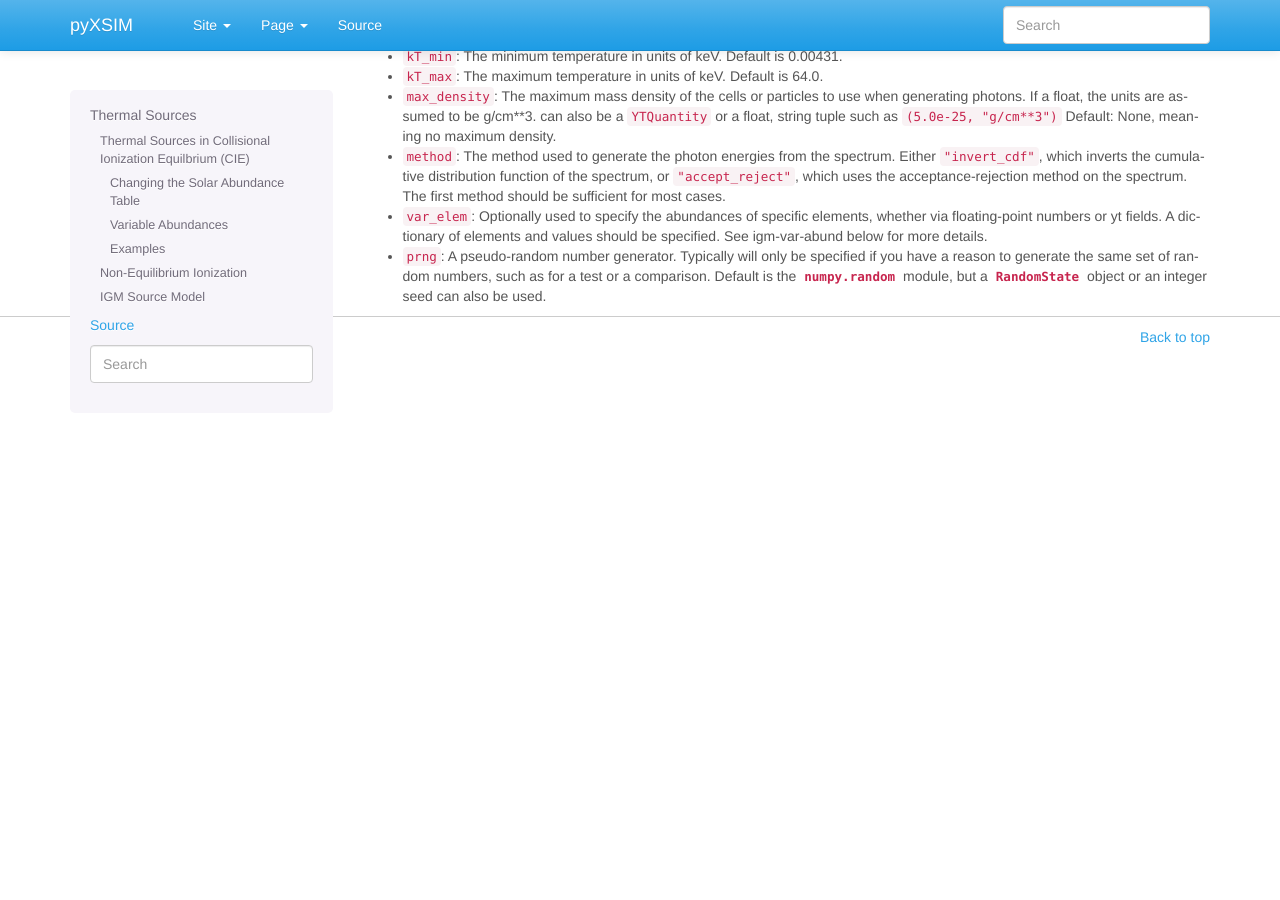
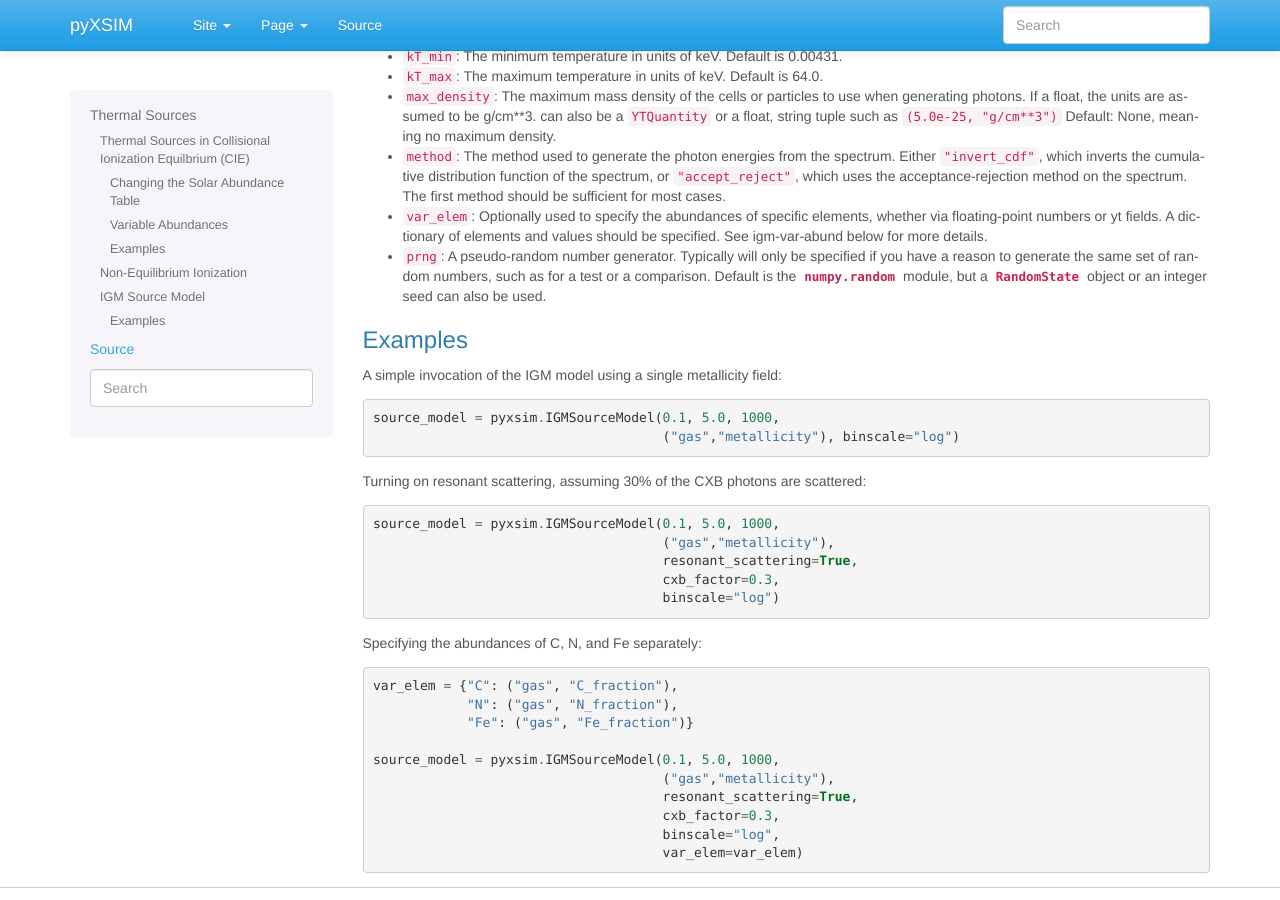
Before and after one commit to jzuhone/pyxsim, a Sphinx documentation site: the page built from doc/source/thermal_sources.rst, in a window 1280 px wide and 900 px high, scrolled down 5269 px. Built offline with Sphinx 7.4.7, drawn with Linux system fonts in a browser that asks for light colours; pages that are not in the unit, such as notebooks, are missing from menus; the version number could not be read and is left out; before the commit the page ends 5646 px from its top, so only the background shows below that.

Commit message:
Doc reworking

```diff
--- a/doc/source/light_cone.rst
+++ b/doc/source/photon_lists/light_cone.rst
@@ -15,8 +15,8 @@ see `this documentation <https://yt-astro-analysis.readthedocs.io/en/latest/ligh
 
     This functionality requires installing the
     `yt_astro_analysis package <https://yt-astro-analysis.readthedocs.io/>`_,
-    and it should be installed from source. To do this, checkout the
-    `installation documentation <https://yt-astro-analysis.readthedocs.io/en/latest/Installation.html#installing-from-source>`_.
+    To do this, checkout the
+    `installation documentation <https://yt-astro-analysis.readthedocs.io/en/latest/Installation.html>`_.
 
 The :class:`~pyxsim.source_generators.light_cone.XrayLightCone` object allows
 one to make a projected set of X-ray events from a light cone solution,
--- a/doc/source/thermal_sources.rst
+++ b/doc/source/thermal_sources.rst
@@ -418,3 +418,38 @@ fixed at abundance table value, and all higher elements up Zn to included in
   if you have a reason to generate the same set of random numbers, such as for a
   test or a comparison. Default is the :mod:`numpy.random` module, but a
   :class:`~numpy.random.RandomState` object or an integer seed can also be used.
+
+Examples
+++++++++
+
+A simple invocation of the IGM model using a single metallicity field:
+
+.. code-block:: python
+
+    source_model = pyxsim.IGMSourceModel(0.1, 5.0, 1000,
+                                         ("gas","metallicity"), binscale="log")
+
+Turning on resonant scattering, assuming 30% of the CXB photons are scattered:
+
+.. code-block:: python
+
+    source_model = pyxsim.IGMSourceModel(0.1, 5.0, 1000,
+                                         ("gas","metallicity"),
+                                         resonant_scattering=True,
+                                         cxb_factor=0.3,
+                                         binscale="log")
+
+Specifying the abundances of C, N, and Fe separately:
+
+.. code-block:: python
+
+    var_elem = {"C": ("gas", "C_fraction"),
+                "N": ("gas", "N_fraction"),
+                "Fe": ("gas", "Fe_fraction")}
+
+    source_model = pyxsim.IGMSourceModel(0.1, 5.0, 1000,
+                                         ("gas","metallicity"),
+                                         resonant_scattering=True,
+                                         cxb_factor=0.3,
+                                         binscale="log",
+                                         var_elem=var_elem)
```
Also changed, not shown: doc/source/photon_lists/generation.rst (renamed from doc/source/photon_lists.rst, +7 -9 lines), doc/source/photon_lists/index.rst (added, +24 -0 lines), doc/source/source_models.rst (+5 -5 lines), doc/source/photon_lists/event_lists.rst (renamed from doc/source/event_lists.rst), doc/source/photon_lists/instruments.rst (renamed from doc/source/instruments.rst).
